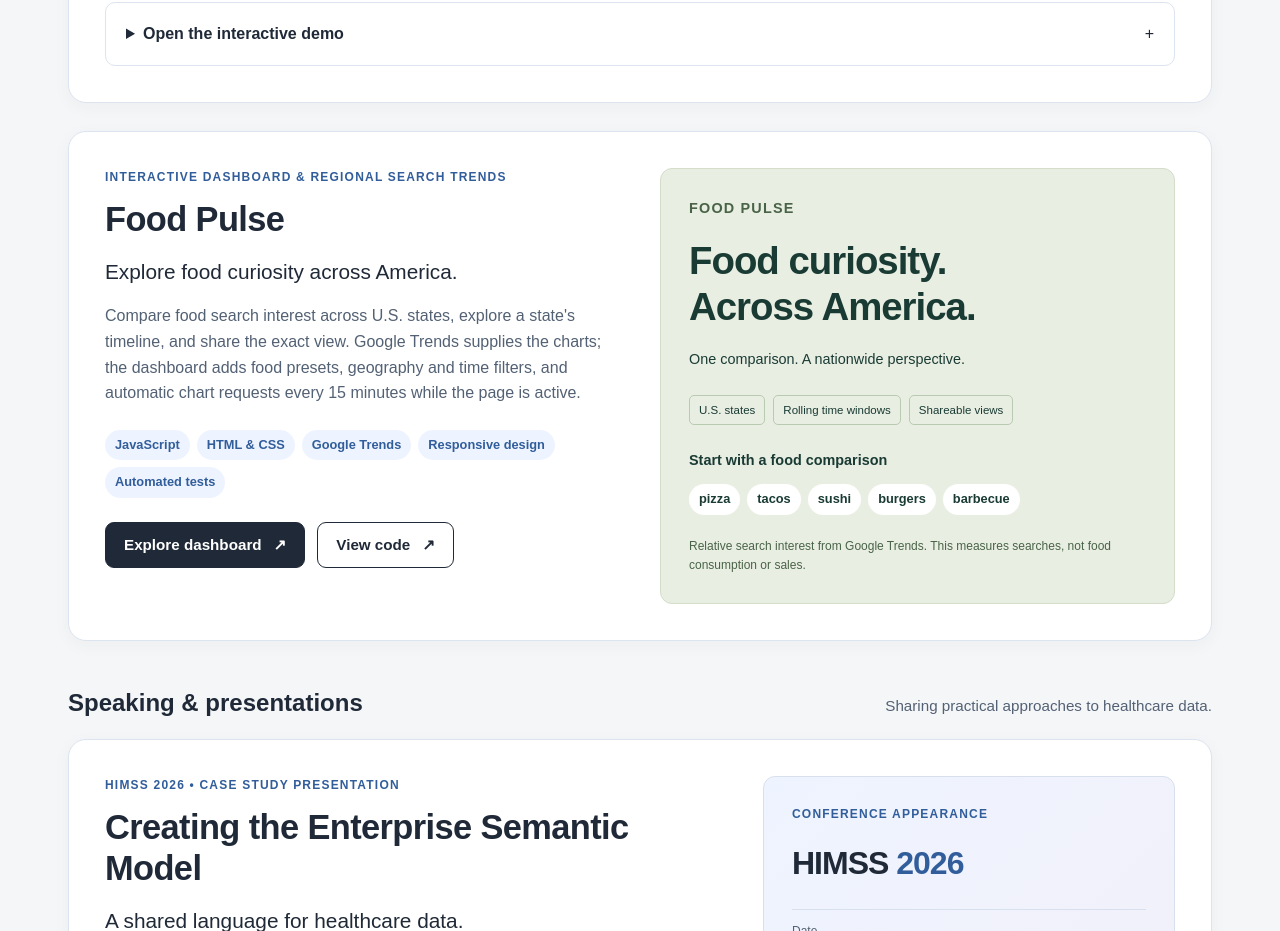
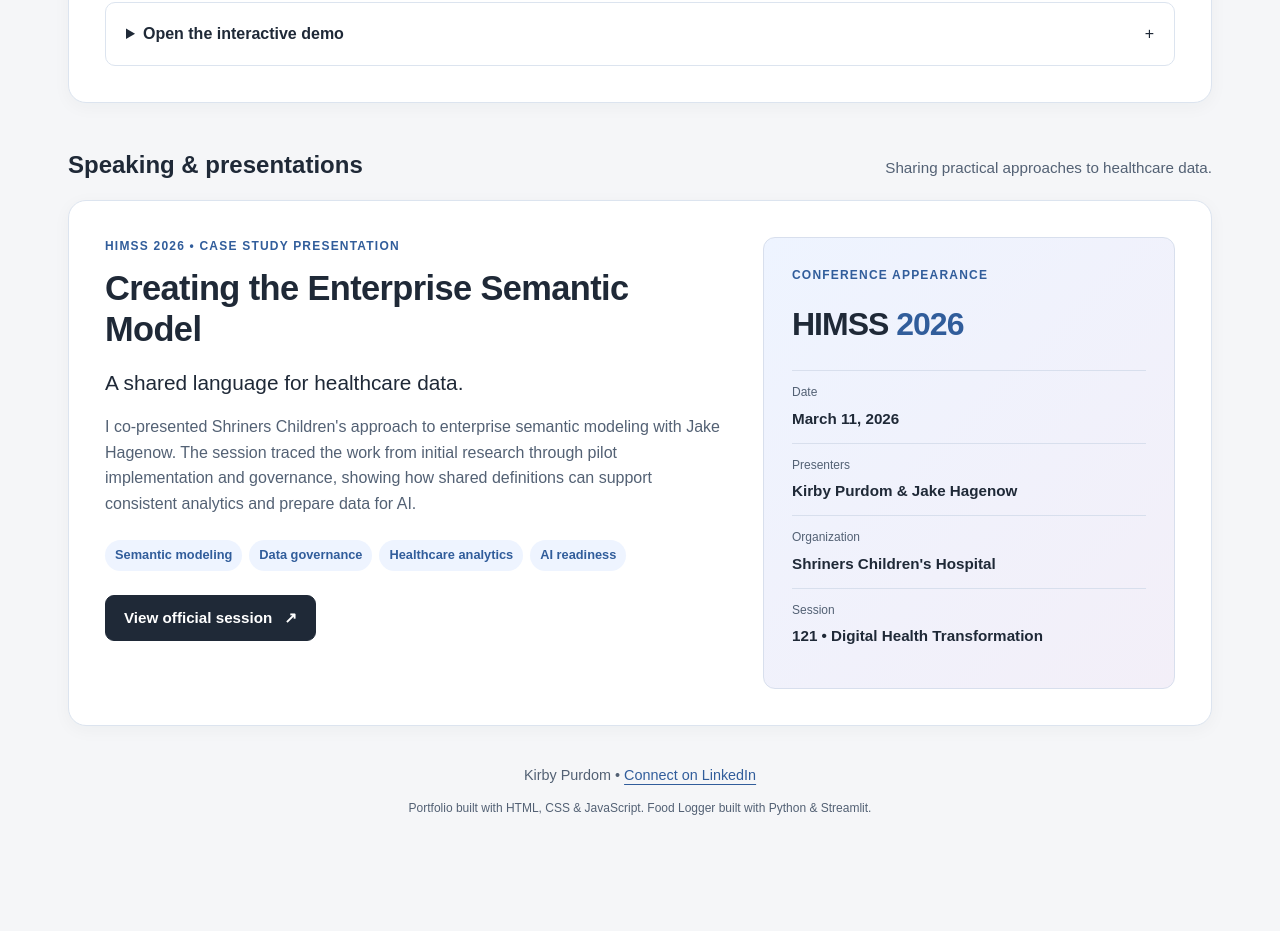
Before and after one commit to kpurdom33/portfolio, a plain HTML site: page index.html in a window 1280 px wide. Shown: the part 1636-2567 px from the top of the page. After the commit the page ends 2493 px from the top, so only its background shows below. Drawn offline with Linux system fonts and the light colour scheme.

Commit message:
Remove Food Pulse from portfolio homepage

```diff
--- a/index.html
+++ b/index.html
@@ -3,7 +3,7 @@
 <head>
     <meta charset="UTF-8">
     <meta name="viewport" content="width=device-width, initial-scale=1">
-    <meta name="description" content="Explore Kirby Purdom's analytics projects, interactive dashboards, and HIMSS 2026 presentation on enterprise semantic modeling in healthcare.">
+    <meta name="description" content="Explore Kirby Purdom's Food Logger project and HIMSS 2026 presentation on enterprise semantic modeling in healthcare.">
     <title>Kirby Purdom | Business Strategy &amp; Analytics</title>
     <link rel="stylesheet" href="style.css">
     <script src="script.js" defer></script>
@@ -111,26 +111,6 @@
                 </details>
             </section>
         </article>
-        <article class="project-card food-pulse-card" aria-labelledby="food-pulse-title">
-            <div class="project-overview">
-                <div class="project-intro">
-                    <p class="eyebrow">Interactive dashboard &amp; regional search trends</p>
-                    <h3 id="food-pulse-title">Food Pulse</h3>
-                    <p class="project-lead">Explore food curiosity across America.</p>
-                    <p>Compare food search interest across U.S. states, explore a state's timeline, and share the exact view. Google Trends supplies the charts; the dashboard adds food presets, geography and time filters, and automatic chart requests every 15 minutes while the page is active.</p>
-                    <ul class="tech-stack" aria-label="Food Pulse technologies"><li>JavaScript</li><li>HTML &amp; CSS</li><li>Google Trends</li><li>Responsive design</li><li>Automated tests</li></ul>
-                    <div class="project-links"><a class="button primary" href="food-pulse/">Explore dashboard <span aria-hidden="true">&nearr;</span></a><a class="button secondary" href="https://github.com/kpurdom33/portfolio/tree/main/food-pulse" target="_blank" rel="noopener noreferrer">View code <span aria-hidden="true">&nearr;</span></a></div>
-                </div>
-                <aside class="pulse-preview" aria-label="Food Pulse comparison options">
-                    <p class="eyebrow">Food Pulse</p><h4>Food curiosity.<br>Across America.</h4>
-                    <p>One comparison. A nationwide perspective.</p>
-                    <div class="pulse-scope"><span>U.S. states</span><span>Rolling time windows</span><span>Shareable views</span></div>
-                    <p class="pulse-query-label">Start with a food comparison</p>
-                    <ul class="tech-stack"><li>pizza</li><li>tacos</li><li>sushi</li><li>burgers</li><li>barbecue</li></ul>
-                    <p class="pulse-source-note">Relative search interest from Google Trends. This measures searches, not food consumption or sales.</p>
-                </aside>
-            </div>
-        </article>
         <section id="speaking" class="speaking-section" aria-labelledby="speaking-heading">
             <div class="section-heading">
                 <h2 id="speaking-heading">Speaking &amp; presentations</h2>
--- a/style.css
+++ b/style.css
@@ -129,7 +129,6 @@
     *, *::before, *::after { transition: none !important; }
 }
 
-.food-pulse-card { margin-top: 28px; }
 .speaking-section { margin-top: 48px; scroll-margin-top: 24px; }
 .speaking-card { display: grid; grid-template-columns: minmax(0, 1.5fr) minmax(0, 1fr); gap: 40px; align-items: start; }
 .session-details { padding: 28px; border: 1px solid #d8dfed; border-radius: 12px; background: linear-gradient(135deg, #eef4ff, #f3eff8); }
@@ -141,14 +140,3 @@
 .session-details dd { margin: 4px 0 0; font-size: 0.95rem; font-weight: 600; }
 @media (max-width: 900px) { .speaking-card { grid-template-columns: minmax(0, 1fr); gap: 28px; } }
 @media (max-width: 600px) { .speaking-section { margin-top: 32px; } .session-details { padding: 20px; } }
-.pulse-preview { background: #e9eee3; color: #193b34; padding: 28px; border: 1px solid #d3ddca; border-radius: 12px; }
-.pulse-preview .eyebrow { color: #496347; }
-.pulse-preview h4 { font-size: clamp(1.7rem, 3vw, 2.4rem); letter-spacing: -1px; margin: 18px 0; }
-.pulse-preview > p { font-size: 0.9rem; }
-.pulse-scope { display: flex; flex-wrap: wrap; gap: 8px; margin: 24px 0; }
-.pulse-scope span { padding: 5px 9px; border: 1px solid #b8cbb0; border-radius: 5px; font-size: 0.72rem; }
-.pulse-query-label { font-weight: 700; }
-.pulse-preview .tech-stack { margin: 12px 0 22px; }
-.pulse-preview .tech-stack li { background: white; color: #193b34; }
-.pulse-preview .pulse-source-note { font-size: 0.75rem; color: #496347; }
-@media (max-width: 600px) { .pulse-preview { padding: 20px; } }
```
Also changed, not shown: README.md.
